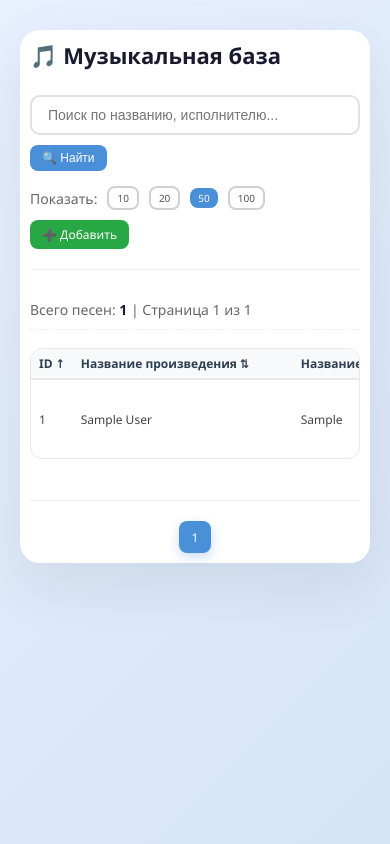
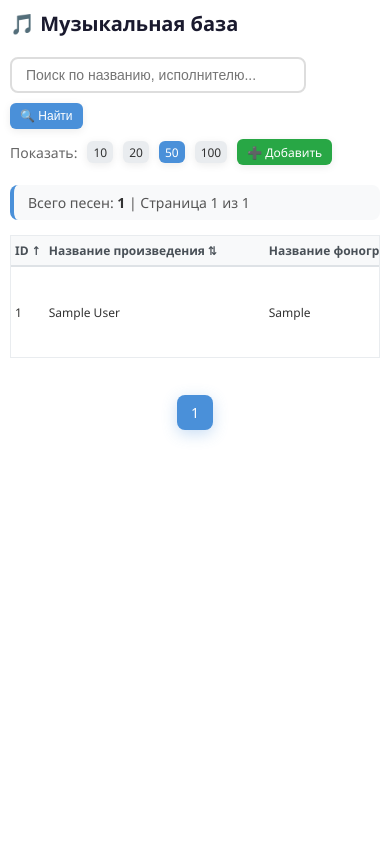
Before and after one commit to 69-FUNBOY-69/songs, a Flask app: page / in a window 390 px wide. Run offline with Flask 3, Linux system fonts and the light colour scheme; tables that the repository leaves empty hold one stand-in row (values such as "Sample post").

Commit message:
style.css

```diff
--- a/static/style.css
+++ b/static/style.css
@@ -1,98 +1,105 @@
 * {
+    box-sizing: border-box;
     margin: 0;
     padding: 0;
-    box-sizing: border-box;
 }
 
-body {
+html, body {
+    min-height: 100vh;
+    background: #ffffff;
     font-family: 'Segoe UI', Tahoma, Geneva, Verdana, sans-serif;
-    background: linear-gradient(135deg, #e8f0fe 0%, #d4e4f7 100%);
-    min-height: 100vh;
-    padding: 20px;
-    display: flex;
-    justify-content: center;
-    align-items: flex-start;
+    padding: 0;
+    margin: 0;
+    color: #333;
 }
 
 .container {
-    max-width: 1400px;
-    width: 100%;
-    background: white;
-    border-radius: 20px;
-    padding: 30px;
-    box-shadow: 0 20px 60px rgba(0, 0, 0, 0.08);
-    margin-top: 20px;
+    max-width: 1500px;
+    margin: 0 auto;
+    background: #ffffff;
+    padding: 25px 30px;
+    border-radius: 0;
+    box-shadow: none;
+    border: none;
+    min-height: 100vh;
 }
 
 h1 {
+    color: #1a1a2e;
     font-size: 28px;
-    color: #1a1a2e;
-    margin-bottom: 25px;
-    font-weight: 600;
+    margin-top: 0;
+    margin-bottom: 20px;
     display: flex;
     align-items: center;
     gap: 10px;
 }
 
-.subtitle {
+h1 .subtitle {
     font-size: 16px;
-    font-weight: 400;
+    font-weight: normal;
     color: #888;
-    margin-left: 10px;
 }
 
 .top-bar {
     display: flex;
     justify-content: space-between;
     align-items: center;
+    margin-bottom: 20px;
     flex-wrap: wrap;
-    gap: 15px;
-    margin-bottom: 20px;
-    padding-bottom: 20px;
-    border-bottom: 1px solid #eee;
+    gap: 10px;
 }
 
-.search-form input[type="text"] {
-    padding: 10px 16px;
-    border: 2px solid #e0e0e0;
-    border-radius: 10px;
-    font-size: 14px;
-    width: 280px;
-    transition: all 0.3s ease;
+.search-form {
+    display: flex;
+    gap: 10px;
+    align-items: center;
+    flex-wrap: wrap;
 }
 
-.search-form input[type="text"]:focus {
+.search-form input {
+    padding: 8px 14px;
+    border: 2px solid #ddd;
+    border-radius: 8px;
+    width: 300px;
+    font-size: 14px;
+    transition: border-color 0.3s;
+    background: #ffffff;
+}
+
+.search-form input:focus {
+    outline: none;
     border-color: #4a90d9;
-    outline: none;
-    box-shadow: 0 0 0 3px rgba(74, 144, 217, 0.1);
 }
 
 .btn {
+    padding: 6px 14px;
+    border: none;
+    border-radius: 6px;
+    cursor: pointer;
+    font-size: 14px;
+    text-decoration: none;
     display: inline-flex;
     align-items: center;
-    gap: 6px;
-    padding: 8px 16px;
-    border: none;
-    border-radius: 8px;
-    font-size: 14px;
+    justify-content: center;
+    transition: all 0.2s;
     font-weight: 500;
-    text-decoration: none;
-    cursor: pointer;
-    transition: all 0.2s ease;
-    background: #f0f0f0;
-    color: #333;
+    box-shadow: 0 2px 8px rgba(0,0,0,0.08);
+    min-width: 32px;
+    min-height: 32px;
 }
 
 .btn:hover {
     transform: translateY(-2px);
-    box-shadow: 0 4px 12px rgba(0, 0, 0, 0.1);
+    box-shadow: 0 4px 15px rgba(0,0,0,0.15);
+}
+.btn:active {
+    transform: translateY(0px);
 }
 
 .btn-primary {
     background: #4a90d9;
     color: white;
 }
-
 .btn-primary:hover {
     background: #357abd;
 }
@@ -101,7 +108,6 @@ h1 {
     background: #28a745;
     color: white;
 }
-
 .btn-success:hover {
     background: #218838;
 }
@@ -110,153 +116,229 @@ h1 {
     background: #dc3545;
     color: white;
 }
-
 .btn-danger:hover {
     background: #c82333;
 }
 
 .btn-warning {
     background: #ffc107;
-    color: #1a1a2e;
+    color: #333;
 }
-
 .btn-warning:hover {
     background: #e0a800;
 }
 
 .btn-outline {
-    background: transparent;
-    border: 2px solid #d0d0d0;
-    color: #555;
+    background: #6c757d;
+    color: white;
 }
-
 .btn-outline:hover {
-    background: #f5f5f5;
-    border-color: #aaa;
+    background: #5a6268;
 }
 
 .btn-sm {
-    padding: 4px 12px;
-    font-size: 12px;
+    padding: 4px 10px;
+    font-size: 14px;
+    min-width: 28px;
+    min-height: 28px;
 }
 
-.btn-sm:hover {
-    transform: translateY(-1px);
+.actions {
+    display: flex;
+    gap: 12px;
+    flex-wrap: wrap;
+    align-items: center;
+}
+
+.action-group {
+    display: flex;
+    align-items: center;
+    gap: 4px;
+}
+
+.action-label {
+    font-size: 11px;
+    color: #555;
+    white-space: nowrap;
+}
+
+@media (max-width: 480px) {
+    .action-label {
+        font-size: 10px;
+    }
+    .actions {
+        gap: 6px;
+    }
+    .action-group {
+        gap: 2px;
+    }
 }
 
 .info {
+    color: #555;
+    margin-bottom: 15px;
     font-size: 14px;
-    color: #666;
-    margin-bottom: 18px;
-    padding: 10px 0;
-    border-bottom: 1px dashed #eee;
+    padding: 8px 14px;
+    background: #f8f9fa;
+    border-radius: 8px;
+    border-left: 4px solid #4a90d9;
 }
 
 .info strong {
-    color: #1a1a2e;
+    color: #333;
 }
 
 .table-wrapper {
+    overflow-x: auto;
+    overflow-y: visible;
+    border-radius: 0;
+    border: 1px solid #e9ecef;
+    background: white;
     position: relative;
-    border-radius: 12px;
-    overflow: hidden;
-    border: 1px solid #e8e8e8;
 }
 
 .table-scroll {
     overflow-x: auto;
     overflow-y: visible;
-    max-height: 70vh;
+    -webkit-overflow-scrolling: touch;
 }
 
-.table-scroll table {
+.table-scroll-bottom {
+    overflow: hidden;
+    height: 16px;
+    margin: 0;
+    padding: 0;
+}
+
+.table-scroll-bottom .scroll-helper {
+    overflow-x: auto;
+    overflow-y: hidden;
+    height: 20px;
+    margin: 0;
+    padding: 0;
+}
+
+.table-scroll-bottom .scroll-helper::-webkit-scrollbar {
+    height: 12px;
+}
+
+.table-scroll-bottom .scroll-helper::-webkit-scrollbar-track {
+    background: #f1f1f1;
+    border-radius: 6px;
+}
+
+.table-scroll-bottom .scroll-helper::-webkit-scrollbar-thumb {
+    background: #c1c1c1;
+    border-radius: 6px;
+}
+
+.table-scroll-bottom .scroll-helper::-webkit-scrollbar-thumb:hover {
+    background: #a8a8a8;
+}
+
+table {
     width: 100%;
     border-collapse: collapse;
-    font-size: 14px;
-    min-width: 1200px;
+    font-size: 13px;
+    min-width: 1100px;
 }
 
-.table-scroll thead {
+thead th {
+    background: #f8f9fa;
+    padding: 12px 10px;
+    text-align: left;
+    border-bottom: 2px solid #dee2e6;
+    font-weight: 600;
+    color: #495057;
+    white-space: nowrap;
     position: sticky;
     top: 0;
-    z-index: 10;
+    z-index: 5;
 }
 
-.table-scroll thead th {
-    background: #f8f9fa;
-    padding: 12px 14px;
-    text-align: left;
-    font-weight: 600;
-    color: #2c3e50;
-    border-bottom: 2px solid #e8e8e8;
-    white-space: nowrap;
-}
-
-.table-scroll thead th a.sort-link {
-    color: #2c3e50;
+thead th a.sort-link {
+    color: #495057;
     text-decoration: none;
-    display: inline-flex;
+    display: flex;
     align-items: center;
     gap: 4px;
     transition: color 0.2s;
 }
 
-.table-scroll thead th a.sort-link:hover {
+thead th a.sort-link:hover {
     color: #4a90d9;
 }
 
-.table-scroll tbody tr {
-    transition: all 0.25s cubic-bezier(0.4, 0, 0.2, 1);
+tbody td {
+    padding: 10px 10px;
     border-bottom: 1px solid #f0f0f0;
+    vertical-align: middle;
 }
 
-.table-scroll tbody tr:last-child {
+tbody tr:hover {
+    background: #f8f9fa;
+}
+
+tbody tr:last-child td {
     border-bottom: none;
 }
 
-.table-scroll tbody tr:hover {
-    background: linear-gradient(90deg, #f8fbff 0%, #f0f7ff 100%);
-    box-shadow: 0 2px 12px rgba(74, 144, 217, 0.08);
-    transform: scale(1.002);
-}
-
-.table-scroll tbody tr:hover td {
-    color: #1a1a2e;
-}
-
-.table-scroll tbody tr:hover .truncate {
-    color: #1a1a2e;
-}
-
-.table-scroll tbody td {
-    padding: 10px 14px;
-    vertical-align: middle;
-    color: #444;
-    transition: color 0.2s ease;
+.badge {
+    background: #4a90d9;
+    color: white;
+    padding: 2px 12px;
+    border-radius: 20px;
+    font-size: 11px;
+    font-weight: 600;
+    display: inline-block;
 }
 
 .truncate {
-    display: block;
-    max-width: 200px;
-    white-space: nowrap;
+    max-width: 180px;
     overflow: hidden;
     text-overflow: ellipsis;
+    white-space: nowrap;
+    display: block;
 }
 
-.badge {
-    display: inline-block;
-    padding: 2px 10px;
-    background: #e8f0fe;
-    color: #4a90d9;
-    border-radius: 12px;
-    font-size: 12px;
-    font-weight: 500;
+.pagination {
+    display: flex;
+    gap: 4px;
+    justify-content: center;
+    margin-top: 25px;
+    flex-wrap: wrap;
+}
+
+.pagination a {
+    padding: 8px 14px;
+    background: #e9ecef;
+    border-radius: 8px;
+    text-decoration: none;
+    color: #333;
+    font-size: 14px;
+    transition: all 0.2s;
+}
+
+.pagination a:hover {
+    background: #dee2e6;
+    transform: translateY(-2px);
+}
+
+.pagination a.active {
+    background: #4a90d9;
+    color: white;
+    box-shadow: 0 4px 15px rgba(74, 144, 217, 0.3);
+}
+
+.pagination .dots {
+    padding: 8px 10px;
+    color: #999;
 }
 
 .empty {
     text-align: center;
-    padding: 40px 0 !important;
-    color: #999;
+    padding: 50px 20px;
+    color: #6c757d;
     font-size: 16px;
 }
 
@@ -266,114 +348,45 @@ h1 {
     margin-bottom: 10px;
 }
 
-.actions {
-    display: flex;
-    gap: 8px;
-    flex-wrap: wrap;
-    align-items: center;
-}
-
-.action-group {
-    display: inline-flex;
-    align-items: center;
-    gap: 4px;
-}
-
-.action-label {
-    font-size: 11px;
-    color: #999;
-    white-space: nowrap;
-}
-
-.pagination {
-    display: flex;
-    justify-content: center;
-    align-items: center;
-    gap: 6px;
-    flex-wrap: wrap;
-    margin-top: 25px;
-    padding-top: 20px;
-    border-top: 1px solid #eee;
-}
-
-.pagination a,
-.pagination span.dots {
-    display: inline-flex;
-    align-items: center;
-    justify-content: center;
-    min-width: 36px;
-    height: 36px;
-    padding: 0 10px;
-    border-radius: 8px;
-    font-size: 14px;
-    font-weight: 500;
-    text-decoration: none;
-    color: #555;
-    background: transparent;
-    transition: all 0.2s ease;
-}
-
-.pagination a:hover {
-    background: #f0f7ff;
-    color: #4a90d9;
-    transform: translateY(-2px);
-    box-shadow: 0 2px 8px rgba(74, 144, 217, 0.15);
-}
-
-.pagination a.active {
-    background: #4a90d9;
-    color: white;
-    box-shadow: 0 4px 12px rgba(74, 144, 217, 0.3);
-}
-
-.pagination a.active:hover {
-    background: #357abd;
-    transform: translateY(-2px);
-    box-shadow: 0 4px 16px rgba(74, 144, 217, 0.4);
-}
-
-.pagination span.dots {
-    color: #aaa;
-    cursor: default;
-}
-
 .form-group {
-    margin-bottom: 20px;
+    margin-bottom: 18px;
 }
 
 .form-group label {
     display: block;
-    font-weight: 500;
-    color: #1a1a2e;
     margin-bottom: 6px;
+    font-weight: 600;
+    color: #495057;
     font-size: 14px;
 }
 
-.form-group label .required {
+.form-group .required {
     color: #dc3545;
-    margin-left: 4px;
 }
 
 .form-group input,
-.form-group textarea {
+.form-group textarea,
+.form-group select {
     width: 100%;
     padding: 10px 14px;
     border: 2px solid #e0e0e0;
-    border-radius: 10px;
+    border-radius: 8px;
+    font-family: inherit;
     font-size: 14px;
-    transition: all 0.3s ease;
-    font-family: inherit;
+    transition: border-color 0.3s;
+    background: #ffffff;
 }
 
 .form-group input:focus,
-.form-group textarea:focus {
+.form-group textarea:focus,
+.form-group select:focus {
+    outline: none;
     border-color: #4a90d9;
-    outline: none;
     box-shadow: 0 0 0 3px rgba(74, 144, 217, 0.1);
 }
 
 .form-group textarea {
-    min-height: 80px;
+    height: 60px;
     resize: vertical;
 }
 
@@ -383,47 +396,32 @@ h1 {
     margin-top: 4px;
 }
 
-.song-card {
+.song-card .field {
+    margin: 10px 0;
+    padding: 12px 16px;
     background: #f8f9fa;
-    border-radius: 12px;
-    padding: 24px;
-    margin: 20px 0;
+    border-radius: 8px;
+    border-left: 4px solid #4a90d9;
 }
 
-.song-card .field {
-    display: flex;
-    padding: 10px 0;
-    border-bottom: 1px solid #eee;
+.song-card .field .label {
+    font-weight: 600;
+    color: #495057;
+    min-width: 140px;
+    display: inline-block;
 }
 
-.song-card .field:last-child {
-    border-bottom: none;
+.song-card .field .value {
+    font-size: 16px;
 }
 
-.song-card .label {
-    font-weight: 600;
-    color: #555;
-    width: 200px;
-    flex-shrink: 0;
-}
-
-.song-card .value {
-    color: #1a1a2e;
-    word-break: break-word;
-}
-
-.song-card .value.multiline {
+.song-card .field .value.multiline {
     white-space: pre-wrap;
 }
 
 @media (max-width: 768px) {
     .container {
         padding: 15px;
-        margin-top: 10px;
-    }
-
-    h1 {
-        font-size: 22px;
     }
 
     .top-bar {
@@ -431,34 +429,46 @@ h1 {
         align-items: stretch;
     }
 
-    .search-form input[type="text"] {
+    .search-form {
+        flex-wrap: wrap;
+    }
+
+    .search-form input {
         width: 100%;
     }
 
-    .actions {
-        flex-direction: column;
-        gap: 4px;
+    .truncate {
+        max-width: 100px;
     }
 
-    .action-label {
-        display: none;
+    table {
+        font-size: 12px;
+        min-width: 900px;
+    }
+
+    thead th,
+    tbody td {
+        padding: 6px 4px;
+    }
+
+    .btn {
+        font-size: 12px;
+        padding: 4px 10px;
+        min-width: 26px;
+        min-height: 26px;
     }
 
     .song-card .field {
-        flex-direction: column;
-        gap: 4px;
+        padding: 8px 12px;
     }
 
-    .song-card .label {
-        width: 100%;
+    .song-card .field .label {
+        min-width: 100px;
+        font-size: 13px;
     }
 
-    .pagination a,
-    .pagination span.dots {
-        min-width: 32px;
-        height: 32px;
-        font-size: 12px;
-        padding: 0 6px;
+    .song-card .field .value {
+        font-size: 14px;
     }
 }
 
@@ -467,23 +477,89 @@ h1 {
         padding: 10px;
     }
 
-    .table-scroll table {
-        font-size: 12px;
-        min-width: 800px;
+    h1 {
+        font-size: 20px;
     }
 
-    .table-scroll thead th,
-    .table-scroll tbody td {
-        padding: 6px 8px;
+    .actions {
+        gap: 6px;
     }
 
-    .btn {
-        font-size: 12px;
-        padding: 6px 12px;
+    .action-group {
+        gap: 2px;
+    }
+
+    .action-label {
+        font-size: 9px;
     }
 
     .btn-sm {
-        font-size: 10px;
-        padding: 3px 8px;
+        padding: 2px 6px;
+        font-size: 12px;
+        min-width: 22px;
+        min-height: 22px;
+    }
+
+    .song-card .field {
+        padding: 6px 10px;
+    }
+
+    .song-card .field .label {
+        min-width: 80px;
+        font-size: 12px;
+    }
+
+    .song-card .field .value {
+        font-size: 13px;
+    }
+
+    .table-scroll-top,
+    .table-scroll-bottom {
+        height: 12px;
     }
 }
+
+@keyframes fadeIn {
+    from { opacity: 0; transform: translateY(20px); }
+    to { opacity: 1; transform: translateY(0); }
+}
+
+.container {
+    animation: fadeIn 0.3s ease-in-out;
+}
+
+[title] {
+    position: relative;
+}
+
+[title]:hover::after {
+    content: attr(title);
+    position: absolute;
+    bottom: 100%;
+    left: 0;
+    background: #333;
+    color: white;
+    padding: 4px 10px;
+    border-radius: 6px;
+    font-size: 12px;
+    white-space: nowrap;
+    z-index: 1000;
+    max-width: 400px;
+    overflow: hidden;
+    text-overflow: ellipsis;
+    box-shadow: 0 4px 15px rgba(0,0,0,0.2);
+}
+
+.btn-sm.btn-primary {
+    background: #4a90d9;
+    color: white;
+}
+
+.btn-sm.btn-outline {
+    background: #e9ecef;
+    color: #333;
+}
+
+.btn-sm.btn-outline:hover {
+    background: #dee2e6;
+}
```
